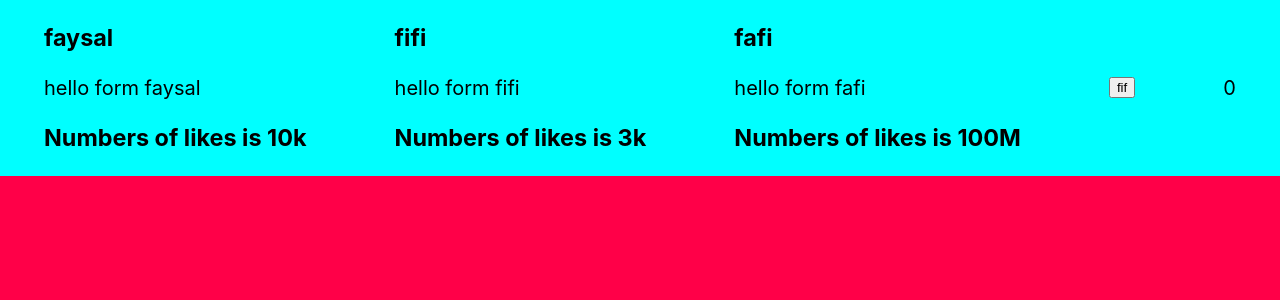
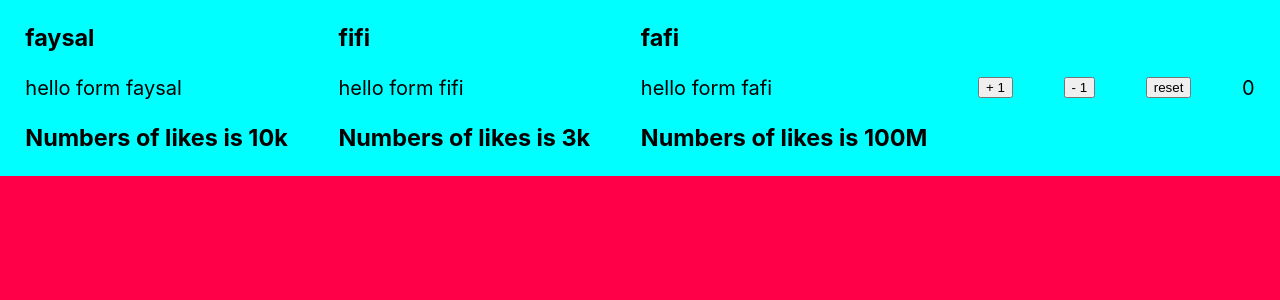
Before and after one commit to faysalsaade/React.js, a React (Create React App) app: page / in a window 1280 px wide. Shown: the top 300 px of the page. Built offline with nearby package versions, Linux system fonts and the light colour scheme.

Commit message:
create new project

```diff
--- a/src/App.js
+++ b/src/App.js
@@ -25,7 +25,21 @@ function App() {
           setcount(count + 1);
         }}
       >
-        fif
+        + 1
+      </button>
+      <button
+        onClick={function () {
+          setcount(count - 1);
+        }}
+      >
+        - 1
+      </button>
+      <button
+        onClick={function () {
+          setcount(0);
+        }}
+      >
+        reset
       </button>
       {count}
     </div>
```
